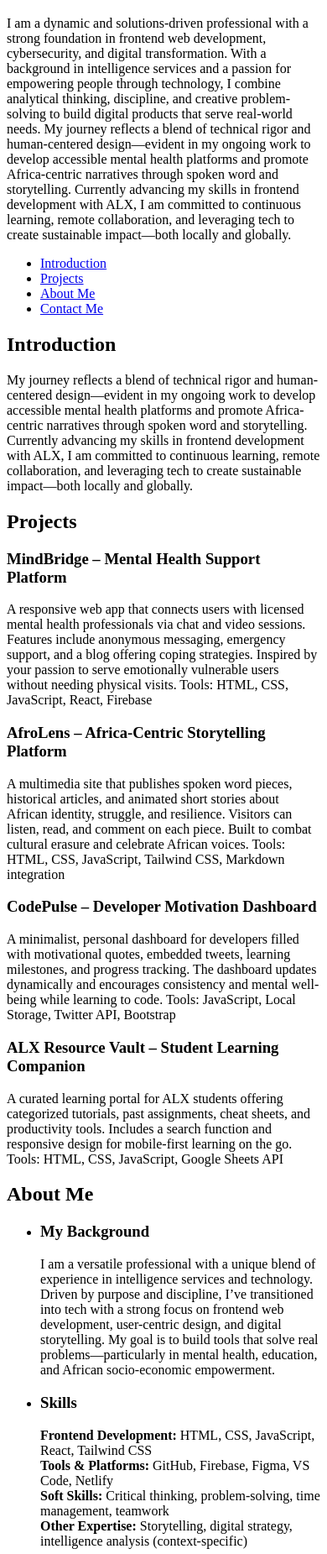
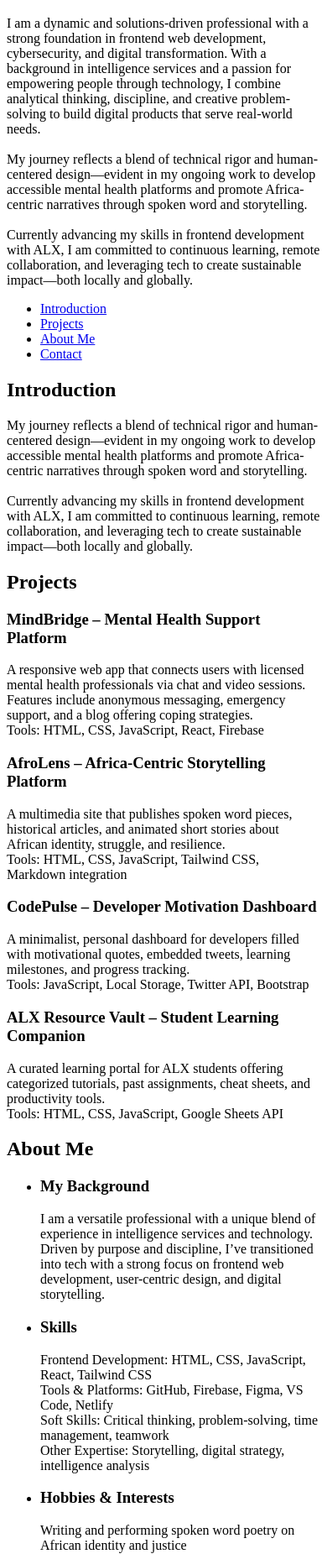
Before and after one commit to Ezenwafo1/My_First_Portfolio, a plain HTML site: page portfolio/index.html in a window 390 px wide. Shown: the part 61-1912 px from the top of the page at 84% size. Drawn offline with Linux system fonts and the light colour scheme.

Commit message:
Update index.html

```diff
--- a/portfolio/index.html
+++ b/portfolio/index.html
@@ -8,63 +8,81 @@
 <body>
   <header>
     <h1>Anthony Nwambu</h1>
-    <p>I am a dynamic and solutions-driven professional with a strong foundation in frontend web development, cybersecurity, and digital transformation. With a background in intelligence services and a passion for empowering people through technology, I combine analytical thinking, discipline, and creative problem-solving to build digital products that serve real-world needs.
-
-    My journey reflects a blend of technical rigor and human-centered design—evident in my ongoing work to develop accessible mental health platforms and promote Africa-centric narratives through spoken word and storytelling.
-
-    Currently advancing my skills in frontend development with ALX, I am committed to continuous learning, remote collaboration, and leveraging tech to create sustainable impact—both locally and globally.</p>
+    <p>
+      I am a dynamic and solutions-driven professional with a strong foundation in frontend web development, cybersecurity, and digital transformation. With a background in intelligence services and a passion for empowering people through technology, I combine analytical thinking, discipline, and creative problem-solving to build digital products that serve real-world needs.
+      <br><br>
+      My journey reflects a blend of technical rigor and human-centered design—evident in my ongoing work to develop accessible mental health platforms and promote Africa-centric narratives through spoken word and storytelling.
+      <br><br>
+      Currently advancing my skills in frontend development with ALX, I am committed to continuous learning, remote collaboration, and leveraging tech to create sustainable impact—both locally and globally.
+    </p>
     <nav>
       <ul>
-        <li><a href="#Introduction">Introduction</a></li>
-        <li><a href="#Projects">Projects</a></li>
-        <li><a href="#Aboutme">About Me</a></li>
-        <li><a href="#Contactme">Contact Me</a></li>
+        <li><a href="#introduction">Introduction</a></li>
+        <li><a href="#projects">Projects</a></li>
+        <li><a href="#about">About Me</a></li>
+        <li><a href="#contact">Contact</a></li>
       </ul>
     </nav>
   </header>
 
-  <section id="Introduction">
+  <section id="introduction">
     <h2>Introduction</h2>
-    <p>My journey reflects a blend of technical rigor and human-centered design—evident in my ongoing work to develop accessible mental health platforms and promote Africa-centric narratives through spoken word and storytelling.
-
-    Currently advancing my skills in frontend development with ALX, I am committed to continuous learning, remote collaboration, and leveraging tech to create sustainable impact—both locally and globally.</p>
+    <p>
+      My journey reflects a blend of technical rigor and human-centered design—evident in my ongoing work to develop accessible mental health platforms and promote Africa-centric narratives through spoken word and storytelling.
+      <br><br>
+      Currently advancing my skills in frontend development with ALX, I am committed to continuous learning, remote collaboration, and leveraging tech to create sustainable impact—both locally and globally.
+    </p>
   </section>
 
-  <section id="Projects">
+  <section id="projects">
     <h2>Projects</h2>
     <article>
       <h3>MindBridge – Mental Health Support Platform</h3>
-      <p>A responsive web app that connects users with licensed mental health professionals via chat and video sessions. Features include anonymous messaging, emergency support, and a blog offering coping strategies. Inspired by your passion to serve emotionally vulnerable users without needing physical visits.
-      Tools: HTML, CSS, JavaScript, React, Firebase</p>
+      <p>
+        A responsive web app that connects users with licensed mental health professionals via chat and video sessions. Features include anonymous messaging, emergency support, and a blog offering coping strategies.
+        <br>
+        Tools: HTML, CSS, JavaScript, React, Firebase
+      </p>
 
       <h3>AfroLens – Africa-Centric Storytelling Platform</h3>
-      <p>A multimedia site that publishes spoken word pieces, historical articles, and animated short stories about African identity, struggle, and resilience. Visitors can listen, read, and comment on each piece. Built to combat cultural erasure and celebrate African voices.
-      Tools: HTML, CSS, JavaScript, Tailwind CSS, Markdown integration</p>
+      <p>
+        A multimedia site that publishes spoken word pieces, historical articles, and animated short stories about African identity, struggle, and resilience.
+        <br>
+        Tools: HTML, CSS, JavaScript, Tailwind CSS, Markdown integration
+      </p>
 
       <h3>CodePulse – Developer Motivation Dashboard</h3>
-      <p>A minimalist, personal dashboard for developers filled with motivational quotes, embedded tweets, learning milestones, and progress tracking. The dashboard updates dynamically and encourages consistency and mental well-being while learning to code.
-      Tools: JavaScript, Local Storage, Twitter API, Bootstrap</p>
+      <p>
+        A minimalist, personal dashboard for developers filled with motivational quotes, embedded tweets, learning milestones, and progress tracking.
+        <br>
+        Tools: JavaScript, Local Storage, Twitter API, Bootstrap
+      </p>
 
       <h3>ALX Resource Vault – Student Learning Companion</h3>
-      <p>A curated learning portal for ALX students offering categorized tutorials, past assignments, cheat sheets, and productivity tools. Includes a search function and responsive design for mobile-first learning on the go.
-      Tools: HTML, CSS, JavaScript, Google Sheets API</p>
+      <p>
+        A curated learning portal for ALX students offering categorized tutorials, past assignments, cheat sheets, and productivity tools.
+        <br>
+        Tools: HTML, CSS, JavaScript, Google Sheets API
+      </p>
     </article>
   </section>
 
-  <section id="Aboutme">
+  <section id="about">
     <h2>About Me</h2>
     <ul>
       <li>
         <h3>My Background</h3>
-        <p>I am a versatile professional with a unique blend of experience in intelligence services and technology. Driven by purpose and discipline, I’ve transitioned into tech with a strong focus on frontend web development, user-centric design, and digital storytelling. My goal is to build tools that solve real problems—particularly in mental health, education, and African socio-economic empowerment.</p>
+        <p>
+          I am a versatile professional with a unique blend of experience in intelligence services and technology. Driven by purpose and discipline, I’ve transitioned into tech with a strong focus on frontend web development, user-centric design, and digital storytelling.
+        </p>
       </li>
       <li>
         <h3>Skills</h3>
         <p>
-          <strong>Frontend Development:</strong> HTML, CSS, JavaScript, React, Tailwind CSS<br>
-          <strong>Tools & Platforms:</strong> GitHub, Firebase, Figma, VS Code, Netlify<br>
-          <strong>Soft Skills:</strong> Critical thinking, problem-solving, time management, teamwork<br>
-          <strong>Other Expertise:</strong> Storytelling, digital strategy, intelligence analysis (context-specific)
+          Frontend Development: HTML, CSS, JavaScript, React, Tailwind CSS<br>
+          Tools & Platforms: GitHub, Firebase, Figma, VS Code, Netlify<br>
+          Soft Skills: Critical thinking, problem-solving, time management, teamwork<br>
+          Other Expertise: Storytelling, digital strategy, intelligence analysis
         </p>
       </li>
       <li>
@@ -80,7 +98,7 @@
     </ul>
   </section>
 
-  <section id="Contactme">
+  <section id="contact">
     <h2>Contact</h2>
     <p>You can reach me via email at:</p>
     <p><a href="mailto:aonwambu@gmail.com">aonwambu@gmail.com</a></p>
```
